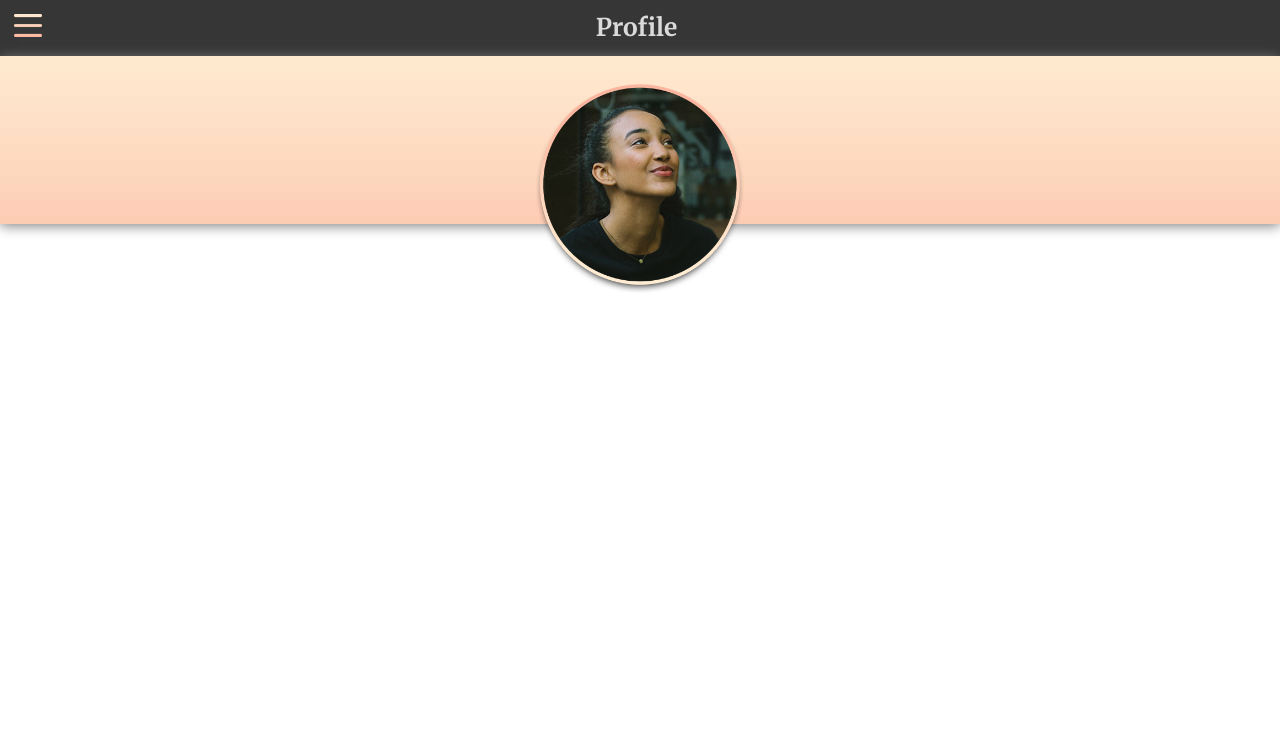
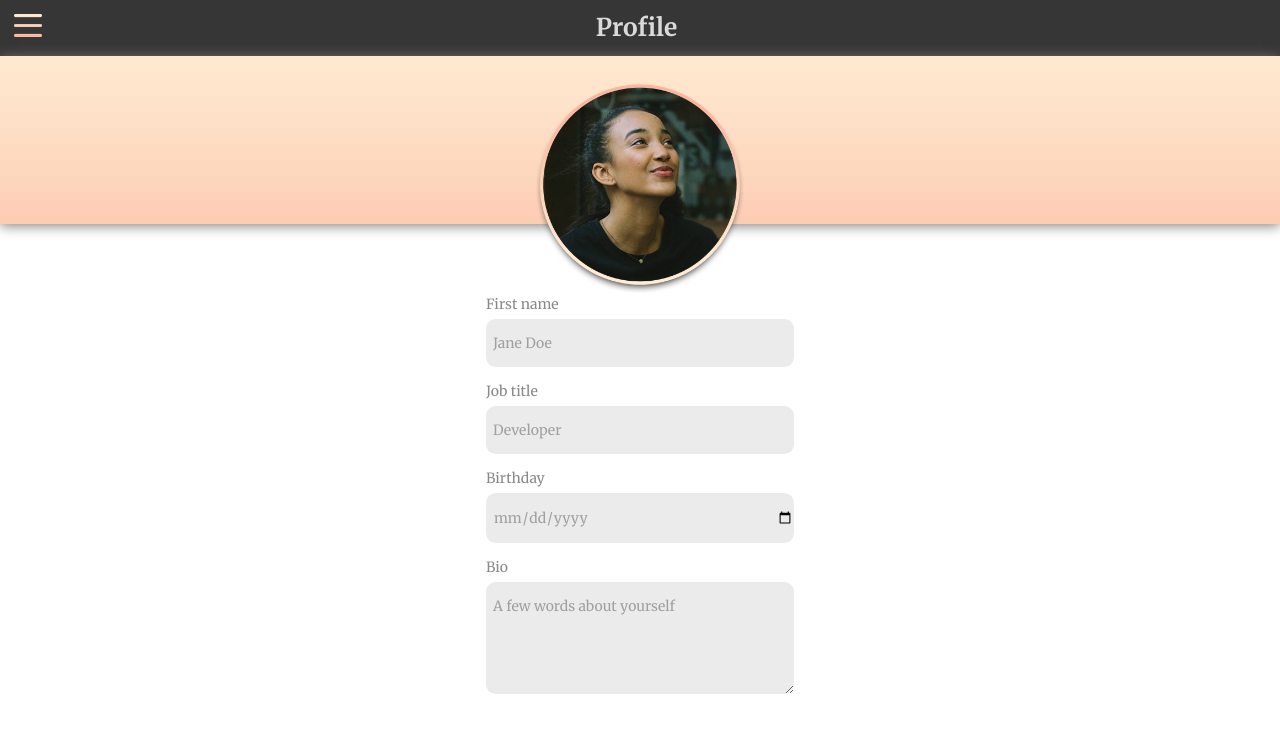
Before and after one commit to jenniferwiner/made-code-challenge, a React (Create React App) app: page / in a window 1280 px wide. Shown: the top 732 px of the page. Built offline with nearby package versions, Linux system fonts and the light colour scheme.

Commit message:
profile form

```diff
--- a/src/App.css
+++ b/src/App.css
@@ -1,5 +1,5 @@
-.App {
-
+* {
+  font-family: 'Merriweather', serif;
 }
 
 .header {
@@ -20,7 +20,6 @@
 }
 
 .header-text h1 {
-  font-family: 'Merriweather', serif;
   font-weight: 700;
   color: rgb(218, 218, 218);
   font-size: 1.75em;
@@ -38,3 +37,41 @@
   width: 15em;
   margin-top: 2em;
 }
+
+.profile-form {
+  font-size: 1em;
+  margin-top: 4em;
+  height: 100%;
+  display: flex;
+  flex-direction: column;
+  align-items: center;
+}
+
+.profile-form div {
+  margin-top: 1em;
+}
+
+.profile-form label {
+  font-weight: 400;
+  color: rgb(137, 137, 137);
+
+}
+.profile-form input, .profile-form textarea {
+  background-color: rgb(235, 235, 235);
+  border: 0;
+  border-radius: .7em;
+  padding: 1em 0 1em .5em;
+  color: rgb(160, 160, 160);
+  width: 22em;
+}
+.profile-form input::placeholder, .profile-form textarea::placeholder {
+  color: rgb(160, 160, 160);
+}
+
+.profile-form input:focus, .profile-form textarea:focus {
+  outline: 0;
+}
+
+.profile-form textarea {
+  height:8em;
+}
--- a/src/App.js
+++ b/src/App.js
@@ -18,6 +18,24 @@ class App extends Component {
         <div className="photo-container text-center">
           <img src={imgProfile} alt="profile-img"/>
         </div>
+        <form className="profile-form">
+          <div>
+            <label for="firstname">First name</label><br/>
+            <input type="text" name="firstname" id="firstname" placeholder="Jane Doe"/>
+          </div>
+          <div>
+            <label for="jobtitle">Job title</label><br/>
+            <input type="text" name="jobtitle" id="jobtitle" placeholder="Developer"/>
+          </div>
+          <div>
+            <label for="birthday">Birthday</label><br/>
+            <input type="date" name="birthday" id="birthday"/>
+          </div>
+          <div>
+            <label for="bio">Bio</label><br/>
+            <textarea type="text" name="bio" id="bio" placeholder="A few words about yourself"/>
+          </div>
+        </form>
       </div>
     );
   }
```
